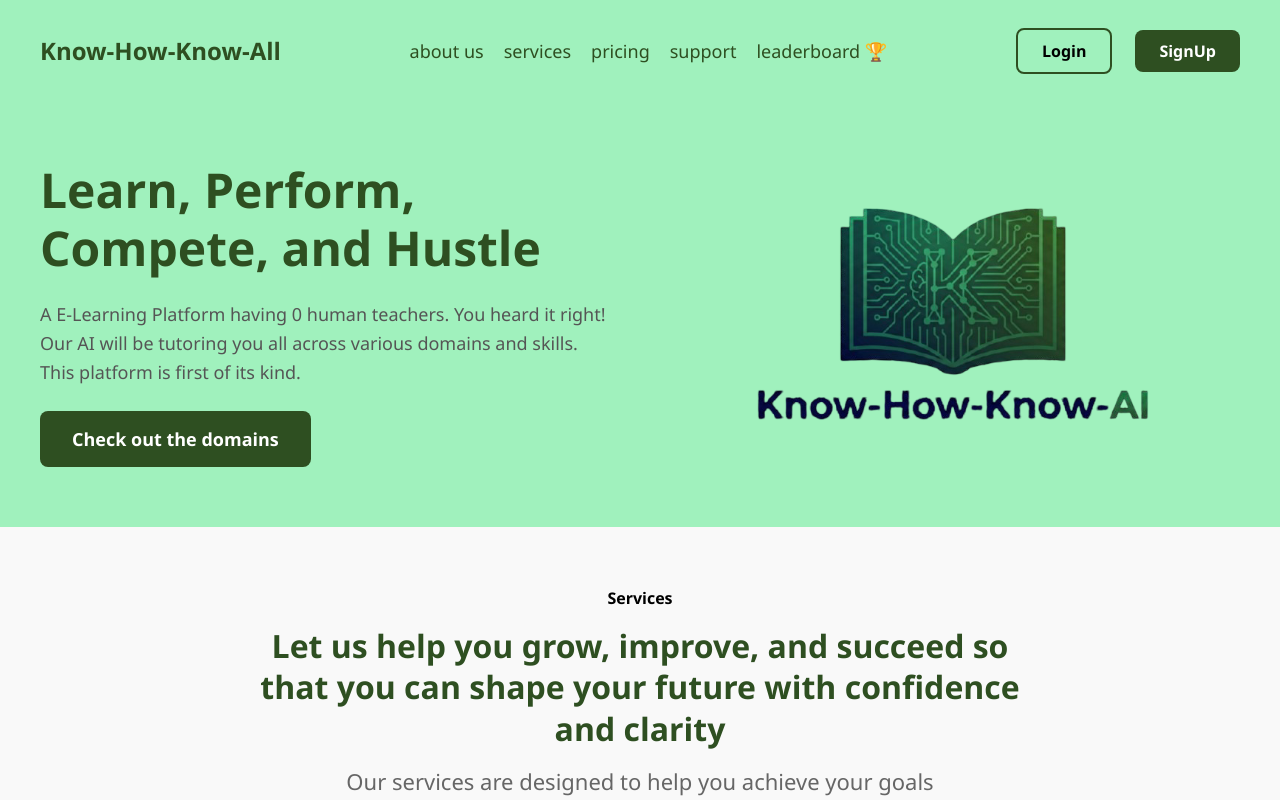
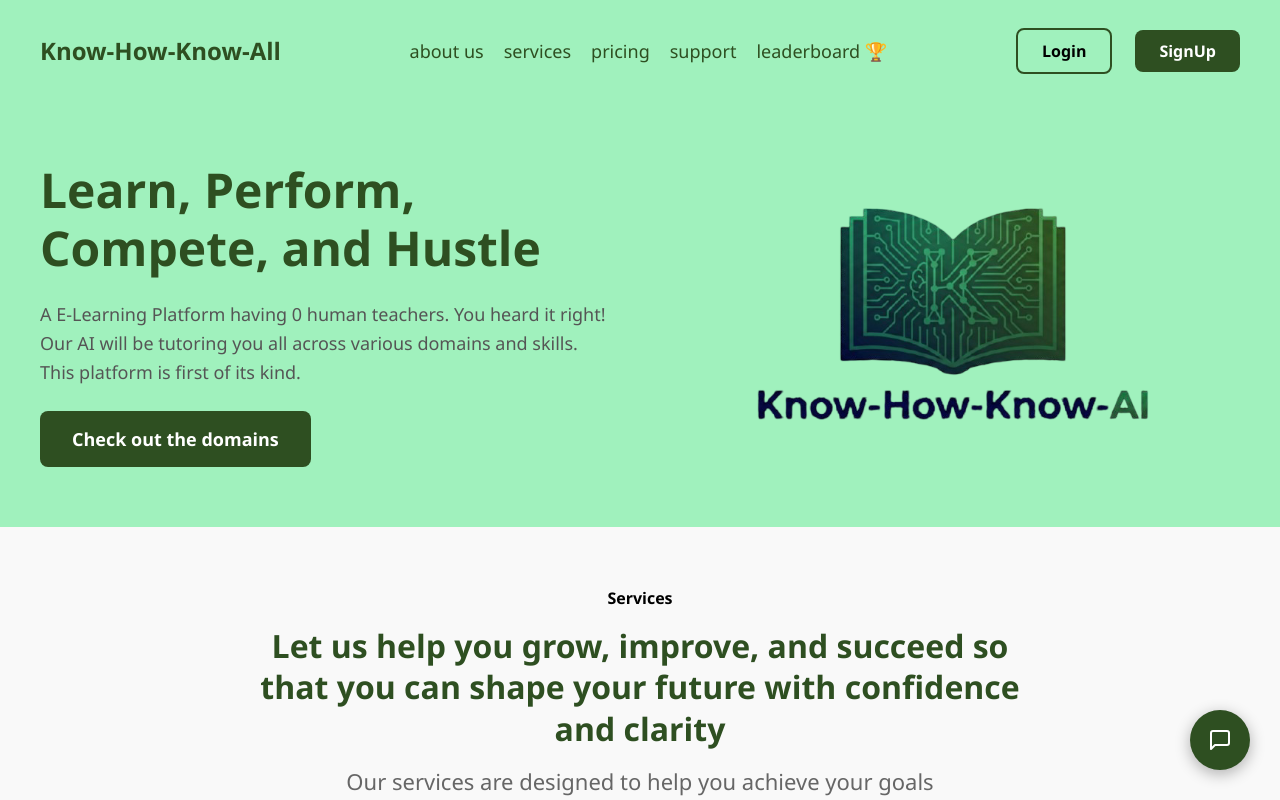
Before and after one commit to SaranshGolash/Know-How-Know-All, a React (Create React App) app in the folder client/: page / in a window 1280 px wide. Shown: the top 800 px of the page. Built offline with nearby package versions, Linux system fonts and the light colour scheme.

Commit message:
Created Component for chatbot

```diff
--- a/client/src/components/App.jsx
+++ b/client/src/components/App.jsx
@@ -2,6 +2,7 @@ import React from "react";
 import { BrowserRouter, Routes, Route, Outlet } from "react-router-dom";
 import Header from "./Header";
 import Footer from "./Footer";
+import ChatWidget from "./ChatWidget";
 import HeroSection from "./HeroSection";
 import Services from "./Services";
 import ExploreMore from "./ExploreMore";
@@ -25,6 +26,7 @@ function MainLayout() {
       <Outlet />
       {/* This is where the child route (About, Services etc) renders */}
       <Footer />
+      <ChatWidget />
     </>
   );
 }
--- /dev/null
+++ b/client/src/components/ChatWidget.jsx
@@ -0,0 +1,277 @@
+import React, { useState, useRef, useEffect } from "react";
+
+// Icons
+const ChatIcon = () => (
+  <svg
+    width="24"
+    height="24"
+    viewBox="0 0 24 24"
+    fill="none"
+    stroke="currentColor"
+    strokeWidth="2"
+    strokeLinecap="round"
+    strokeLinejoin="round"
+  >
+    <path d="M21 15a2 2 0 0 1-2 2H7l-4 4V5a2 2 0 0 1 2-2h14a2 2 0 0 1 2 2z"></path>
+  </svg>
+);
+const XIcon = () => (
+  <svg
+    width="24"
+    height="24"
+    viewBox="0 0 24 24"
+    fill="none"
+    stroke="currentColor"
+    strokeWidth="2"
+    strokeLinecap="round"
+    strokeLinejoin="round"
+  >
+    <line x1="18" y1="6" x2="6" y2="18"></line>
+    <line x1="6" y1="6" x2="18" y2="18"></line>
+  </svg>
+);
+const SendIcon = () => (
+  <svg
+    width="20"
+    height="20"
+    viewBox="0 0 24 24"
+    fill="none"
+    stroke="currentColor"
+    strokeWidth="2"
+    strokeLinecap="round"
+    strokeLinejoin="round"
+  >
+    <line x1="22" y1="2" x2="11" y2="13"></line>
+    <polygon points="22 2 15 22 11 13 2 9 22 2"></polygon>
+  </svg>
+);
+
+function ChatWidget() {
+  const [isOpen, setIsOpen] = useState(false);
+  const [input, setInput] = useState("");
+  const [isLoading, setIsLoading] = useState(false);
+  const [messages, setMessages] = useState([
+    {
+      role: "model",
+      parts: [{ text: "Hi! I'm the Know-How AI. How can I help you today?" }],
+    },
+  ]);
+
+  const messagesEndRef = useRef(null);
+
+  // Auto-scroll to bottom
+  useEffect(() => {
+    messagesEndRef.current?.scrollIntoView({ behavior: "smooth" });
+  }, [messages, isOpen]);
+
+  const handleSend = async () => {
+    if (!input.trim()) return;
+
+    // 1. Add User Message to UI
+    const userMsg = { role: "user", parts: [{ text: input }] };
+    const newHistory = [...messages, userMsg];
+    setMessages(newHistory);
+    setInput("");
+    setIsLoading(true);
+
+    try {
+      // 2. Send to Backend
+      const response = await fetch("http://localhost:5000/api/chatbot", {
+        method: "POST",
+        headers: { "Content-Type": "application/json" },
+        body: JSON.stringify({
+          message: input,
+          history: messages.slice(1),
+        }),
+      });
+
+      const data = await response.json();
+
+      // 3. Add AI Response to UI
+      setMessages([
+        ...newHistory,
+        { role: "model", parts: [{ text: data.text }] },
+      ]);
+    } catch (error) {
+      console.error(error);
+      setMessages([
+        ...newHistory,
+        { role: "model", parts: [{ text: "Sorry, I am offline right now." }] },
+      ]);
+    } finally {
+      setIsLoading(false);
+    }
+  };
+
+  // Allow "Enter" key to send
+  const handleKeyPress = (e) => {
+    if (e.key === "Enter") handleSend();
+  };
+
+  const styles = {
+    // Floating Button
+    floatBtn: {
+      position: "fixed",
+      bottom: "30px",
+      right: "30px",
+      width: "60px",
+      height: "60px",
+      borderRadius: "50%",
+      background: "#2E4F21",
+      color: "#fff",
+      display: "flex",
+      justifyContent: "center",
+      alignItems: "center",
+      cursor: "pointer",
+      boxShadow: "0 4px 15px rgba(0,0,0,0.3)",
+      zIndex: 1000,
+      transition: "transform 0.2s",
+    },
+    // Chat Window
+    window: {
+      position: "fixed",
+      bottom: "100px",
+      right: "30px",
+      width: "350px",
+      height: "500px",
+      background: "#fff",
+      borderRadius: "12px",
+      boxShadow: "0 5px 25px rgba(0,0,0,0.2)",
+      display: isOpen ? "flex" : "none",
+      flexDirection: "column",
+      overflow: "hidden",
+      zIndex: 1000,
+      fontFamily: "'Inter', sans-serif",
+    },
+    header: {
+      background: "#2E4F21",
+      color: "#fff",
+      padding: "15px",
+      fontWeight: "bold",
+      display: "flex",
+      justifyContent: "space-between",
+      alignItems: "center",
+    },
+    body: {
+      flex: 1,
+      padding: "15px",
+      overflowY: "auto",
+      background: "#f9f9f9",
+    },
+    messageRow: { display: "flex", marginBottom: "10px" },
+    bubble: {
+      maxWidth: "80%",
+      padding: "10px 14px",
+      borderRadius: "12px",
+      fontSize: "14px",
+      lineHeight: "1.4",
+    },
+    inputArea: {
+      padding: "10px",
+      borderTop: "1px solid #eee",
+      display: "flex",
+      gap: "10px",
+      background: "#fff",
+    },
+    input: {
+      flex: 1,
+      padding: "10px",
+      borderRadius: "20px",
+      border: "1px solid #ddd",
+      outline: "none",
+    },
+    sendBtn: {
+      background: "#2E4F21",
+      color: "#fff",
+      border: "none",
+      width: "40px",
+      height: "40px",
+      borderRadius: "50%",
+      cursor: "pointer",
+      display: "flex",
+      justifyContent: "center",
+      alignItems: "center",
+    },
+  };
+
+  return (
+    <>
+      {/* 1. The Floating Button */}
+      <div
+        style={styles.floatBtn}
+        onClick={() => setIsOpen(!isOpen)}
+        onMouseOver={(e) => (e.currentTarget.style.transform = "scale(1.1)")}
+        onMouseOut={(e) => (e.currentTarget.style.transform = "scale(1.0)")}
+      >
+        {isOpen ? <XIcon /> : <ChatIcon />}
+      </div>
+
+      {/* 2. The Chat Window */}
+      <div style={styles.window}>
+        <div style={styles.header}>
+          <span>🤖 AI Assistant</span>
+          <div style={{ cursor: "pointer" }} onClick={() => setIsOpen(false)}>
+            <XIcon />
+          </div>
+        </div>
+
+        <div style={styles.body}>
+          {messages.map((msg, i) => {
+            const isAi = msg.role === "model";
+            return (
+              <div
+                key={i}
+                style={{
+                  ...styles.messageRow,
+                  justifyContent: isAi ? "flex-start" : "flex-end",
+                }}
+              >
+                <div
+                  style={{
+                    ...styles.bubble,
+                    background: isAi ? "#e9e9e9" : "#a0f1bd",
+                    color: isAi ? "#333" : "#000",
+                    borderBottomLeftRadius: isAi ? "2px" : "12px",
+                    borderBottomRightRadius: isAi ? "12px" : "2px",
+                  }}
+                >
+                  {msg.parts[0].text}
+                </div>
+              </div>
+            );
+          })}
+          {isLoading && (
+            <div style={{ ...styles.messageRow, justifyContent: "flex-start" }}>
+              <div
+                style={{
+                  ...styles.bubble,
+                  background: "#e9e9e9",
+                  color: "#666",
+                  fontStyle: "italic",
+                }}
+              >
+                Thinking...
+              </div>
+            </div>
+          )}
+          <div ref={messagesEndRef} />
+        </div>
+
+        <div style={styles.inputArea}>
+          <input
+            style={styles.input}
+            placeholder="Ask me anything..."
+            value={input}
+            onChange={(e) => setInput(e.target.value)}
+            onKeyPress={handleKeyPress}
+          />
+          <button style={styles.sendBtn} onClick={handleSend}>
+            <SendIcon />
+          </button>
+        </div>
+      </div>
+    </>
+  );
+}
+
+export default ChatWidget;
```
